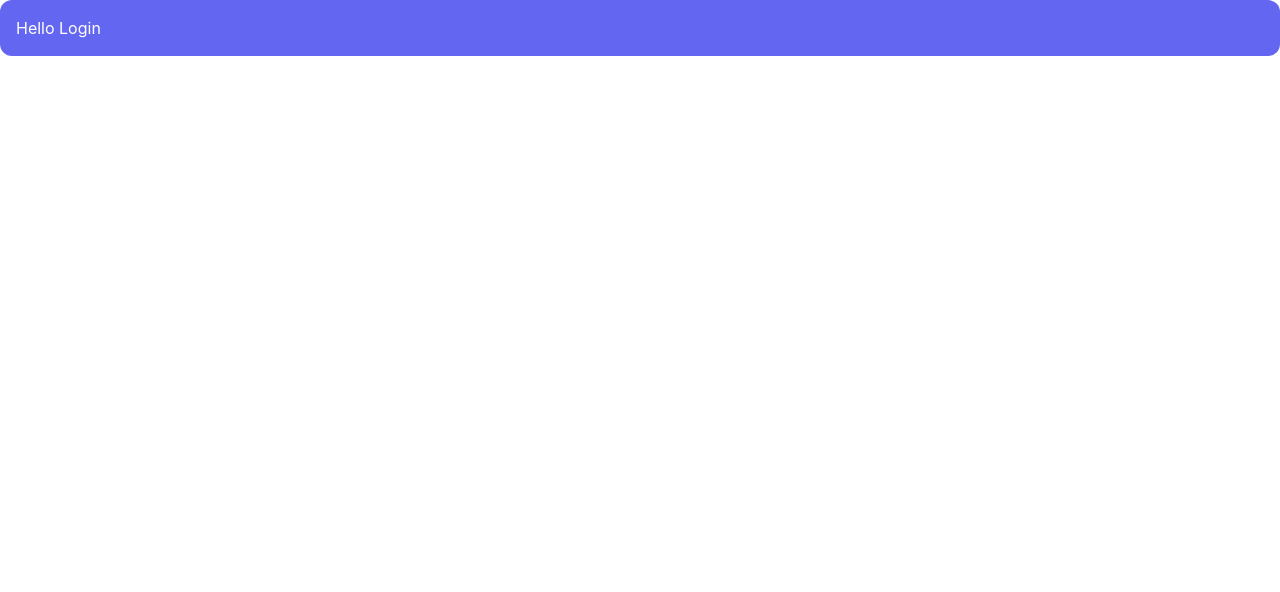
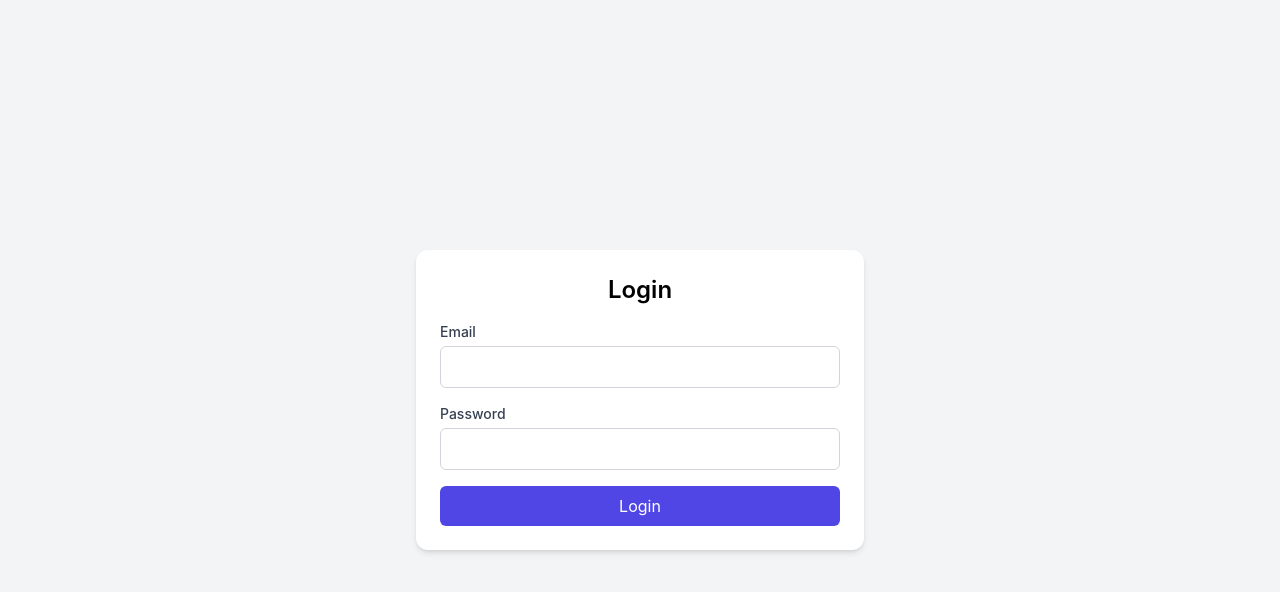
Before and after one commit to Gopzy/wellness-dashboard, a React (Create React App) app: page /login in a window 1280 px wide. Shown: the top 592 px of the page. Built offline with nearby package versions, Linux system fonts and the light colour scheme.

Commit message:
login page implimented & common AuthFormLayout component created for Signup and login

```diff
--- a/src/api/auth.ts
+++ b/src/api/auth.ts
@@ -1,29 +1,49 @@
+import { api } from "./axios";
+
 export interface SignupResponse {
   token: string;
   user: {
+    id: number;
     email: string;
   };
 }
 
-/**
- * Simulates an async signup call to a backend and returns a mock JWT.
- */
-export const signup = (
+export const signup = async (
   email: string,
   password: string
 ): Promise<SignupResponse> => {
-  return new Promise((resolve, reject) => {
-    setTimeout(() => {
-      // Fake user already exists error
-      if (email === "existing@example.com") {
-        return reject(new Error("Email already in use."));
-      }
+  // Check if user already exists
+  const existing = await api.get(`/users?email=${email}`);
+  if (existing.data.length > 0) {
+    throw new Error("Email already exists");
+  }
 
-      // Mock token + user
-      resolve({
-        token: "mock-jwt-token-1234567890",
-        user: { email },
-      });
-    }, 1000);
-  });
+  // Create new user
+  const response = await api.post("/users", { email, password });
+
+  return {
+    token: "mock-token-" + Date.now(),
+    user: response.data,
+  };
 };
+
+export const login = async (
+  email: string,
+  password: string
+): Promise<SignupResponse> => {
+  const response = await api.get(`/users?email=${email}`);
+  const user = response.data[0];
+
+  if (!user) {
+    throw new Error("User not found");
+  }
+
+  if (user.password !== password) {
+    throw new Error("Invalid password");
+  }
+
+  return {
+    token: "mock-token-" + Date.now(),
+    user,
+  };
+};
--- /dev/null
+++ b/src/api/axios.ts
@@ -0,0 +1,8 @@
+import axios from "axios";
+
+export const api = axios.create({
+  baseURL: "http://localhost:3001",
+  headers: {
+    "Content-Type": "application/json",
+  },
+});
--- /dev/null
+++ b/src/components/AuthFormLayout.tsx
@@ -0,0 +1,38 @@
+import React from "react";
+
+interface Props {
+  title: string;
+  onSubmit: (e: React.FormEvent) => void;
+  children: React.ReactNode;
+  submitLabel: string;
+  isSubmitting: boolean;
+}
+
+const AuthFormLayout: React.FC<Props> = ({
+  title,
+  onSubmit,
+  children,
+  submitLabel,
+  isSubmitting,
+}) => {
+  return (
+    <div className="flex justify-center items-center min-h-screen bg-gray-100 p-4">
+      <form
+        onSubmit={onSubmit}
+        className="bg-white rounded-xl shadow-md p-6 w-full max-w-md space-y-4"
+      >
+        <h2 className="text-2xl font-semibold text-center">{title}</h2>
+        {children}
+        <button
+          type="submit"
+          disabled={isSubmitting}
+          className="w-full bg-indigo-600 text-white py-2 rounded-md hover:bg-indigo-700 transition-colors"
+        >
+          {isSubmitting ? `${submitLabel}...` : submitLabel}
+        </button>
+      </form>
+    </div>
+  );
+};
+
+export default AuthFormLayout;
--- a/src/features/auth/LoginPage.tsx
+++ b/src/features/auth/LoginPage.tsx
@@ -1,9 +1,74 @@
 import React from "react";
+import { useForm } from "react-hook-form";
+import { z } from "zod";
+import { zodResolver } from "@hookform/resolvers/zod";
+import { useNavigate } from "react-router-dom";
+import { useAppDispatch } from "../../store";
+import { setCredentials } from "./authSlice";
+import AuthFormLayout from "../../components/AuthFormLayout";
+import { loginSchema } from "./loginSchema";
+import { login } from "../../api/auth";
 
-function App() {
+type LoginFormData = z.infer<typeof loginSchema>;
+
+const LoginPage: React.FC = () => {
+  const {
+    register,
+    handleSubmit,
+    formState: { errors, isSubmitting },
+  } = useForm<LoginFormData>({
+    resolver: zodResolver(loginSchema),
+  });
+
+  const dispatch = useAppDispatch();
+  const navigate = useNavigate();
+
+  const onSubmit = async (data: LoginFormData) => {
+    try {
+      const result = await login(data.email, data.password);
+      dispatch(setCredentials(result));
+      navigate("/dashboard");
+    } catch (err: any) {
+      alert(err.message || "Login failed");
+    }
+  };
+
   return (
-    <div className="bg-indigo-500 text-white p-4 rounded-xl">Hello Login</div>
+    <AuthFormLayout
+      title="Login"
+      onSubmit={handleSubmit(onSubmit)}
+      submitLabel="Login"
+      isSubmitting={isSubmitting}
+    >
+      <div>
+        <label className="block mb-1 text-sm font-medium text-gray-700">
+          Email
+        </label>
+        <input
+          type="email"
+          {...register("email")}
+          className="w-full border border-gray-300 rounded-md px-3 py-2 focus:outline-none focus:ring-2 focus:ring-indigo-500"
+        />
+        {errors.email && (
+          <p className="text-sm text-red-500 mt-1">{errors.email.message}</p>
+        )}
+      </div>
+
+      <div>
+        <label className="block mb-1 text-sm font-medium text-gray-700">
+          Password
+        </label>
+        <input
+          type="password"
+          {...register("password")}
+          className="w-full border border-gray-300 rounded-md px-3 py-2 focus:outline-none focus:ring-2 focus:ring-indigo-500"
+        />
+        {errors.password && (
+          <p className="text-sm text-red-500 mt-1">{errors.password.message}</p>
+        )}
+      </div>
+    </AuthFormLayout>
   );
-}
+};
 
-export default App;
+export default LoginPage;
--- a/src/features/auth/SignupPage.tsx
+++ b/src/features/auth/SignupPage.tsx
@@ -6,7 +6,7 @@ import { useNavigate } from "react-router-dom";
 import { useAppDispatch } from "../../store";
 import { setCredentials } from "./authSlice";
 import { signup } from "../../api/auth";
-// import { signup } from "@/api/auth"; // We'll build this in next step
+import AuthFormLayout from "../../components/AuthFormLayout";
 
 const SignupPage: React.FC = () => {
   const navigate = useNavigate();
@@ -36,13 +36,12 @@ const SignupPage: React.FC = () => {
   };
 
   return (
-    <div className="flex justify-center items-center min-h-screen bg-gray-100 p-4">
-      <form
+    <AuthFormLayout
+      title="Create Account"
       onSubmit={handleSubmit(onSubmit)}
-        className="bg-white rounded-xl shadow-md p-6 w-full max-w-md space-y-4"
+      submitLabel="Sign Up"
+      isSubmitting={isSubmitting}
     >
-        <h2 className="text-2xl font-semibold text-center">Create Account</h2>
-
       <div>
         <label className="block mb-1 text-sm font-medium text-gray-700">
           Email
@@ -67,9 +66,7 @@ const SignupPage: React.FC = () => {
           className="w-full border border-gray-300 rounded-md px-3 py-2 focus:outline-none focus:ring-2 focus:ring-indigo-500"
         />
         {errors.password && (
-            <p className="text-sm text-red-500 mt-1">
-              {errors.password.message}
-            </p>
+          <p className="text-sm text-red-500 mt-1">{errors.password.message}</p>
         )}
       </div>
 
@@ -88,16 +85,7 @@ const SignupPage: React.FC = () => {
           </p>
         )}
       </div>
-
-        <button
-          type="submit"
-          disabled={isSubmitting}
-          className="w-full bg-indigo-600 text-white py-2 rounded-md hover:bg-indigo-700 transition-colors"
-        >
-          {isSubmitting ? "Signing up..." : "Sign Up"}
-        </button>
-      </form>
-    </div>
+    </AuthFormLayout>
   );
 };
 
--- /dev/null
+++ b/src/features/auth/loginSchema.ts
@@ -0,0 +1,14 @@
+import { z } from "zod";
+
+/**
+ * Validation schema for login form
+ */
+export const loginSchema = z.object({
+  email: z.string().email("Invalid email format"),
+  password: z.string().min(8, "Password must be at least 8 characters"),
+});
+
+/**
+ * Inferred TypeScript type from the schema
+ */
+export type LoginFormData = z.infer<typeof loginSchema>;
```
Lines whose indentation alone changed are shown as unchanged.
